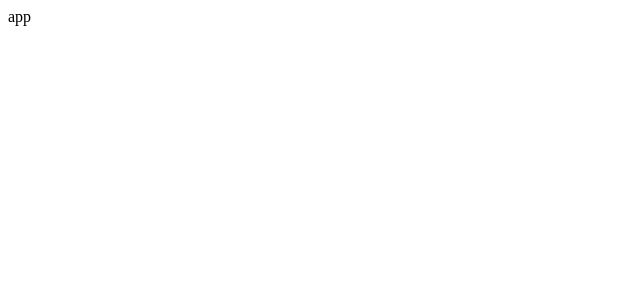
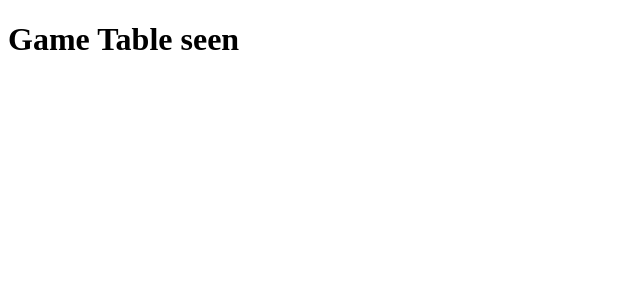
Before and after one commit to VDan007/TicTacToe_HM, a React (Vite) app in the folder TicTacToe_HM/: page / in a window 1280 px wide. Shown: the top 300 px of the page, without its empty margins (0-640 px from the left). Built offline with nearby package versions, Linux system fonts and the light colour scheme; the HTML template or start-up script is replaced by a standard one.

Commit message:
components added

```diff
--- a/TicTacToe_HM/src/App.jsx
+++ b/TicTacToe_HM/src/App.jsx
@@ -1,60 +1,33 @@
+import { winConditonChecker } from "./winConditionChecker";
+import { Overlay } from "./Overlay";
+import { GameTable } from "./GameTable";
+import { useState } from "react";
+
+function App() {
+
+  // state 2Darray for rows and coloumns
+  // state array of players
+  // state current players move
+  // state game started
+  // state game won ?
+
+
+  const[ showOverlay, setShowOverlay ] = useState(false);
 
 
 
-function App() {
-
-  let squares = [
-    ["x","p","p",],
-    [0,1,2],
-    [0,1,2],
-
-  ];
-
-
-
-  let selectedSquares = [squares[0][0],squares[0][1],squares[0][2]];
-
-  console.log(squares);
 
   let lastCS = [0,0];
 
 
-  function winConditonChecker(lastSelectedSquare,squaresToWin,symbol){
-
-
-    let symbolCounter = 0;
-
-    function horizontalChecker(){
-      for(let i = lastSelectedSquare[1]; i < lastSelectedSquare[1] + squaresToWin; i++){
-        console.log("ran right" + " " + i);
-        if(squares[lastSelectedSquare[0]][i] && squares[lastSelectedSquare[0]][i] === symbol){
-          symbolCounter++;
-        }else{
-          console.log("not included");
-          break;
-        }
-      }
-      for(let y = lastSelectedSquare[1] -1; y > lastSelectedSquare[1] - squaresToWin; y--){
-        console.log("ran left" + " " + y);
-        if(squares[lastSelectedSquare[0]][y] && squares[lastSelectedSquare[0]][y] === symbol){
-          symbolCounter++;
-        }else{
-          console.log("not included");
-          break;
-        }
-      }
-      console.log(symbolCounter);
-    }
-
-    horizontalChecker();
-
-  }
-
   winConditonChecker(lastCS,3,"x");
 
   return (
-    <div>app</div>
-  )
+    <div>
+      {showOverlay && <Overlay/>}
+      <GameTable/>
+    </div>
+  );
 }
 
-export default App
+export default App;
--- /dev/null
+++ b/TicTacToe_HM/src/GameTable.jsx
@@ -0,0 +1,10 @@
+
+function GameTable(){
+    return(
+        <div>
+            <h1>Game Table seen</h1>
+        </div>
+    );
+}
+
+export { GameTable };
--- /dev/null
+++ b/TicTacToe_HM/src/Overlay.jsx
@@ -0,0 +1,13 @@
+
+
+function Overlay(){
+    return(
+        <div className="overlay">
+            <h1>Overlay seen</h1>
+
+        </div>
+    );
+}
+
+
+export { Overlay };
--- /dev/null
+++ b/TicTacToe_HM/src/winConditionChecker.js
@@ -0,0 +1,53 @@
+
+
+
+let squares = [
+    ["x","p","p",],
+    [0,1,2],
+    [0,1,2],
+
+  ];
+
+
+
+  let selectedSquares = [squares[0][0],squares[0][1],squares[0][2]];
+
+  console.log(squares);
+
+
+
+
+  function winConditonChecker(lastSelectedSquare,squaresToWin,symbol){
+
+
+    let symbolCounter = 0;
+
+    function horizontalChecker(){
+      for(let i = lastSelectedSquare[1]; i < lastSelectedSquare[1] + squaresToWin; i++){
+        console.log("ran right" + " " + i);
+        if(squares[lastSelectedSquare[0]][i] && squares[lastSelectedSquare[0]][i] === symbol){
+          symbolCounter++;
+        }else{
+          console.log("not included");
+          break;
+        }
+      }
+      for(let y = lastSelectedSquare[1] -1; y > lastSelectedSquare[1] - squaresToWin; y--){
+        console.log("ran left" + " " + y);
+        if(squares[lastSelectedSquare[0]][y] && squares[lastSelectedSquare[0]][y] === symbol){
+          symbolCounter++;
+        }else{
+          console.log("not included");
+          break;
+        }
+      }
+      console.log(symbolCounter);
+    }
+
+    horizontalChecker();
+
+  }
+
+  // winConditonChecker(lastCS,3,"x");
+
+  export {winConditonChecker};
```
